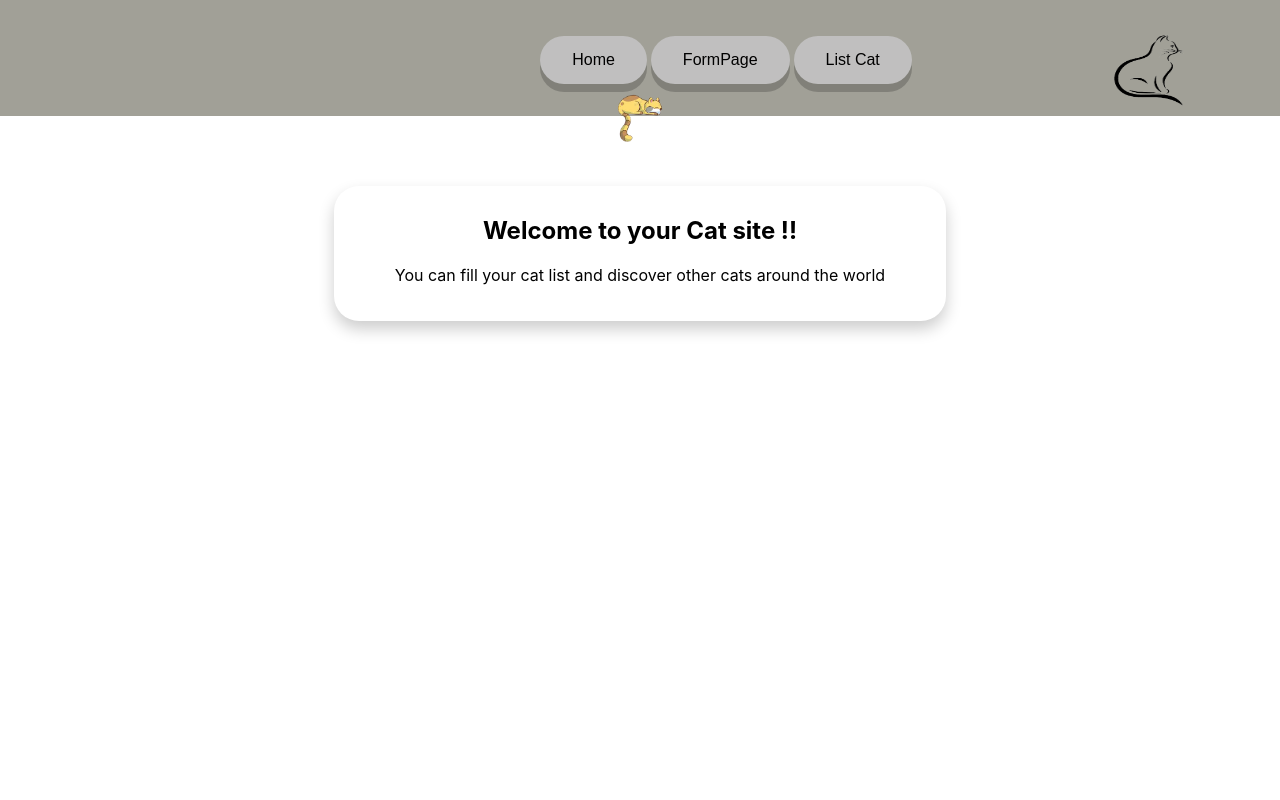
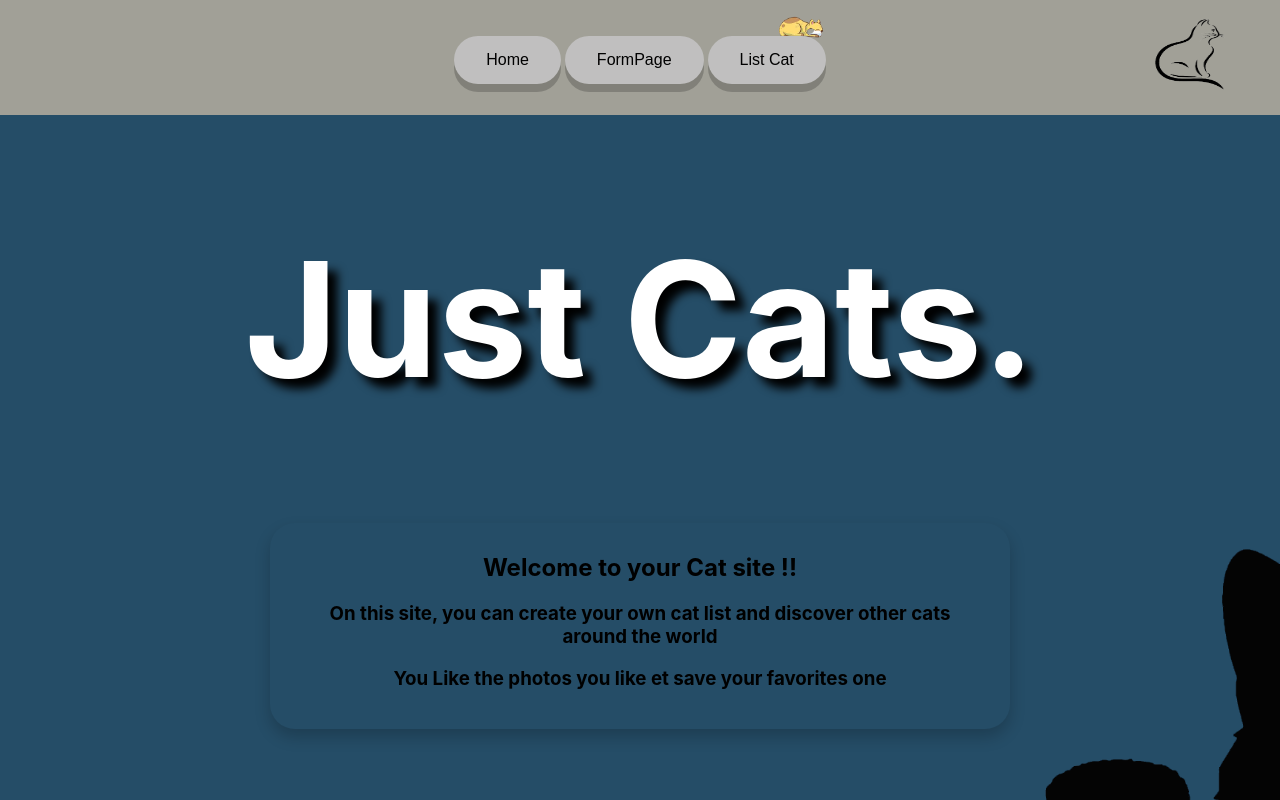
Before and after one commit to JulienHanon/Cours-React, a React (Create React App) app in the folder cat-app/: page /Home in a window 1280 px wide. Built offline with nearby package versions, Linux system fonts and the light colour scheme.

Commit message:
finitions de App // visuel de la page Home (terminé) // visuel de la page de liste (encore quelque modifications)

```diff
--- a/cat-app/src/App.css
+++ b/cat-app/src/App.css
@@ -35,8 +35,9 @@
 .sleepingcat
 {
   position: relative;
-  top: 45px;
-  left: 340px;
+  top: -61px;
+  padding: 0;
+  left: 725px;
   height :150px;
   width: 150px;
   float: left;
@@ -45,13 +46,13 @@
 .backcat
 {
   position: relative;
-  top: 1px;
-  left: 700px;
+  top: -43px;
+  left: 965px;
   height :150px;
   width: 150px;
   float: left;
 }
 .NavButton{
-  margin-left: 45%;
+  margin-left: 50%;
   transform: translate(-50%, -50%);
 }
--- a/cat-app/src/App.js
+++ b/cat-app/src/App.js
@@ -1,9 +1,10 @@
-import {Link, Outlet } from "react-router-dom";
+import {Link, Outlet, Routes, Route } from "react-router-dom";
 import './App.css';
 import HomeButton from "./component/HomeButton";
 import FormPageButton from "./component/FormPageButton";
 import CatListButton from "./component/CatListButton";
 import FormPage from "./routes/FormPage";
+import Home from './routes/Home.js';
 
 
 
@@ -11,17 +12,17 @@ function App() {
   return (
     <div className="App">
       <header className="App-header">
-
+        <div className="sleepingcat"><img src={require("./asset/sleepingcat.png")}></img></div>
+        <div className="backcat"><img src={require("./asset/catTitle2.png")} ></img></div>
         <div className="NavButton">
-        <div className="sleepingcat"><img src={require("./asset/sleepingcat.png")}></img></div>
           <HomeButton></HomeButton>
           <FormPageButton></FormPageButton>
           <CatListButton></CatListButton>
-           <div className="backcat"><img src={require("./asset/catTitle2.png")} ></img></div>
         </div>
       </header>
       <br></br>
       <Outlet/>
+
     </div>
   );
 }
--- a/cat-app/src/UI/Card.css
+++ b/cat-app/src/UI/Card.css
@@ -4,7 +4,7 @@
     transition: 0.3s;
     justify-content: center;
     align-items: center;
-    width:40%;
+    width:50%;
     padding:10px 50px 20px;
     border-radius: 25px;
     margin-left: auto;
--- a/cat-app/src/component/YourList.js
+++ b/cat-app/src/component/YourList.js
@@ -19,7 +19,7 @@ function YourList(props){
             </header>
                 <ul className="CatList">
                   {props.ListCat.map((cat) => (
-                      <li key={cat.id}>{cat.name} - {cat.age} year
+                      <li key={cat.id} className='card'>{cat.name} - {cat.age} year
                       -{cat.breed} - {cat.height} cm
                       - {cat.weight} kg</li>
                   ))}
--- a/cat-app/src/index.js
+++ b/cat-app/src/index.js
@@ -16,8 +16,6 @@ render(
    <Routes>
      <Route path="/" element = {<App />}>
      <Route path="Home" element = {<Home />}/>
-     <Route path="ListPage" element={<ListPage />}/>
-     <Route path="CatsPhoto"  element={<CatsPhoto />}/>
      <Route path="FormPage"  element={<FormPage />}/>
      <Route path="CatList"  element={<CatList />}/>
      </Route>
--- a/cat-app/src/routes/CatList.css
+++ b/cat-app/src/routes/CatList.css
@@ -2,3 +2,9 @@ img {
     width: 50%;
     height: 50%;
 }
+.button
+{
+    margin-right: 17%;
+    margin-left: 17%;
+    margin-bottom: 0%;
+}
--- a/cat-app/src/routes/CatList.js
+++ b/cat-app/src/routes/CatList.js
@@ -19,17 +19,15 @@ import './CatList.css';
        setCat(transformedCat);
        console.log("transformedCat",transformedCat);
        console.log("cat",cat[0].url);
-
-
     }
     const UneImage = cat.map (cat => (<h1>{cat.url}</h1>))
 
 
     return (
         <div className='card'>
-        <button onClick={fetchCatBreed}>Cliquer sur moi !</button>
+        <button onClick={fetchCatBreed} className='button'>Cliquer sur moi !</button>
         <div>
-               <img src={cat[0].url}></img>
+            <img src={cat[0].url}></img>
         </div>
         </div>
     );
--- a/cat-app/src/routes/FormCat.js
+++ b/cat-app/src/routes/FormCat.js
@@ -1,6 +1,6 @@
 import './../UI/Card.css';
 import React, { useState, useEffect } from 'react';
-
+import './../UI/Card.css';
 
 function FormCat(props){
 
@@ -46,27 +46,33 @@ function FormCat(props){
         <div  className='card'>
            <h2>FORMULAIRE</h2>
            <div>
-           <button onClick={fetchCatBreed}>Ajout des races</button>
-           <form onSubmit={formSubmissionHandler}>
+           <form onSubmit={formSubmissionHandler} className='card'>
                <label>
                     Nom :
-                    <input id='name' type="text" name="name" />
+                    <input id='name' type="text" name="name" className='card'/>
+                    <br></br>
                     Age :
-                    <input id='age' type="number" name="Age"/>
+                    <input id='age' type="number" name="Age" className='card'/>
+                    <br></br>
                     Race :
-                    <select id='breed'>
+                    <select id='breed' className='card'>
                         <option>Standard (without breed)</option>
                         {breed.map((breed) => (
                             <option> {breed.breed}</option>
                         ))}
                     </select>
+                    <br></br>
                     Taille :
-                    <input id='height' type="float" name="Taille"/>
+                    <input id='height' type="float" name="Taille" className='card'/>
+                    <br></br>
                     Poids :
-                    <input id='weight' type="float" name="Poids"/>
+                    <input id='weight' type="float" name="Poids" className='card'/>
+                    <br></br>
                </label>
                <div>
-                     <input type="submit" value="Send" />
+                   <br></br>
+                     <input type="submit" value="Send" className='sendbutton'/>
+                    <br></br>
                </div>
            </form>
            </div>
--- a/cat-app/src/routes/Home.Js
+++ b/cat-app/src/routes/Home.Js
@@ -1,17 +1,21 @@
 import Card from "../UI/Card";
 import './../UI/Card.css';
+import './Home.css';
+<img src={require('../asset/backgroundapp.png')} className="background"></img>
+function Home(){
 
-function Home(){
     return(
+        <div className='home'>
 
-        <div className="card">
-            <main>
-                <h2> Welcome to your Cat site !!</h2>
-                <p> You can fill your cat list and discover other cats around the world</p>
-            </main>
+            <h1 className="TextTitle">Just Cats.</h1>
+            <div className="card">
+                <main>
+                    <h2> Welcome to your Cat site !!</h2>
+                    <h3>On this site, you can create your own cat list and discover other cats around the world</h3>
+                    <h3>You Like the photos you like et save your favorites one</h3>
+                </main>
+            </div>
         </div>
-
     );
 }
-
 export default Home;
--- /dev/null
+++ b/cat-app/src/routes/Home.css
@@ -0,0 +1,21 @@
+  .Title{
+    position: fixed;
+    margin-left: 8%;
+    top: 250px;
+  }
+  .TextTitle{
+    font-size: 1000%;
+    color: white;
+    text-shadow: 10px 10px 10px rgb(0, 0, 0);
+  }
+  .home{
+      background-image: url("../asset/backgroundapp.png");
+      background-size: cover;
+      position: fixed;
+      top: 115px;
+      left: 0;
+      min-width: 100%;
+      min-height: 100%;
+      width: 100%;
+      height: auto;
+  }
```
Also changed, not shown: cat-app/src/asset/AppBackground.jpg (added), cat-app/src/asset/backgroundapp.png (added).
